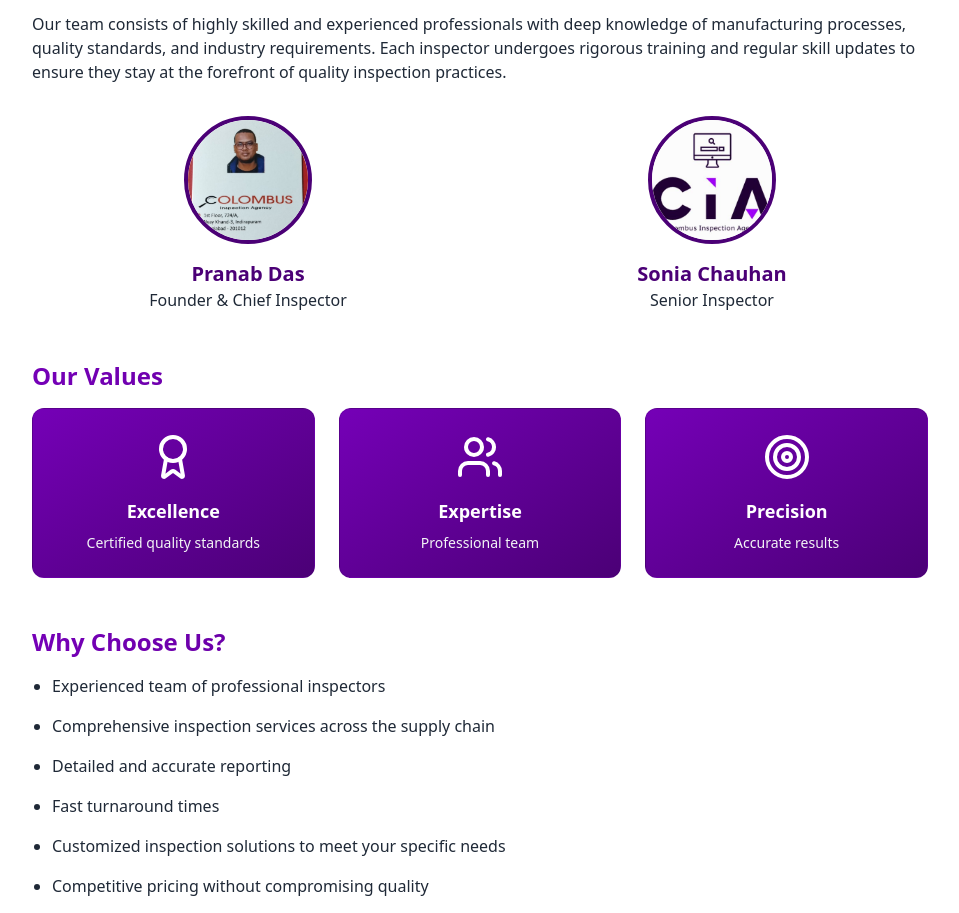
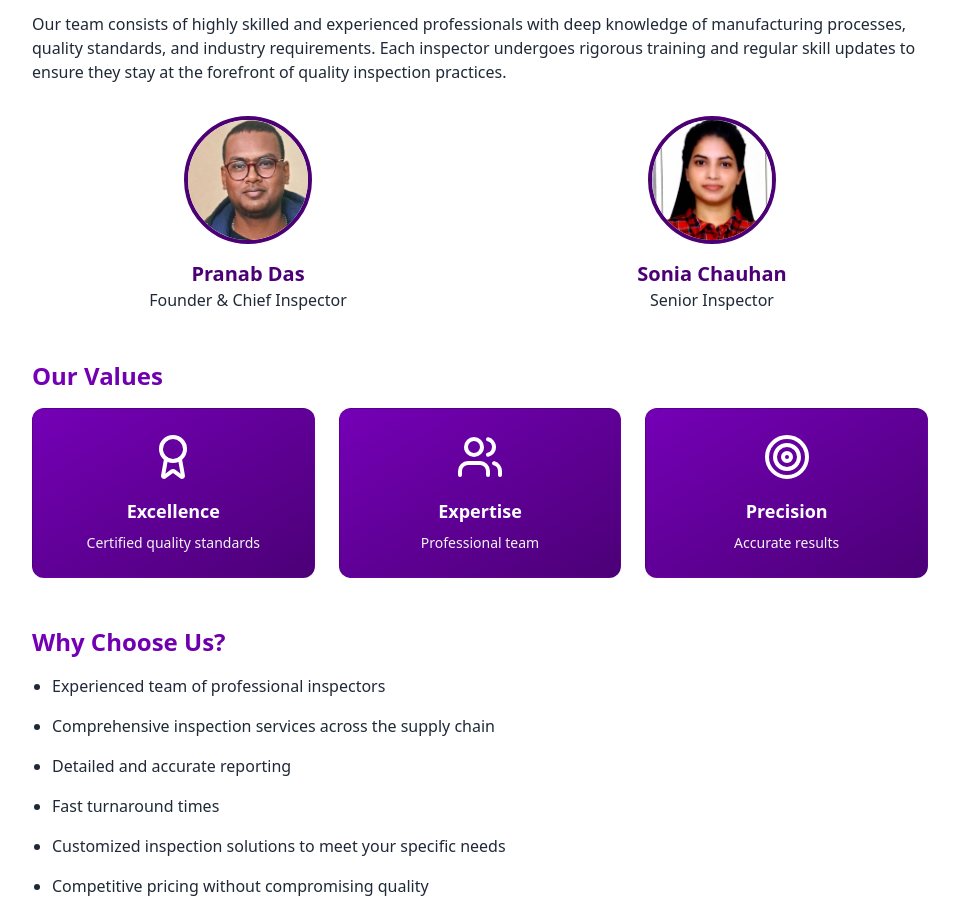
Before and after one commit to bharat284/inspo-request-form, a React (Vite) app: page /v3/about in a window 1280 px wide. Shown: the part 820-1733 px from the top of the page, without its empty margins (160-1119 px from the left). Built offline with nearby package versions, Linux system fonts and the light colour scheme.

Commit message:
Update About Us and Home page
Updated About Us and Home pages to include the photos and information for Sonia Chauhan and Pranab Das.

```diff
--- a/src/pages/AboutV3.tsx
+++ b/src/pages/AboutV3.tsx
@@ -1,3 +1,4 @@
+
 import { MainNavigationV3 } from "@/components/MainNavigationV3";
 import { FooterV3 } from "@/components/FooterV3";
 import { Button } from "@/components/ui/button";
@@ -55,7 +56,7 @@ const AboutV3 = () => {
                 <div className="grid grid-cols-1 md:grid-cols-2 gap-8 mt-8">
                   <div className="text-center">
                     <div className="mb-4 relative mx-auto w-32 h-32 rounded-full overflow-hidden border-4 border-cia-brightpurple">
-                      <img src="/lovable-uploads/a26b9068-59f9-45cd-bcc6-1a81126339d2.png" alt="Pranab Das" className="w-full h-full object-cover" />
+                      <img src="/lovable-uploads/eea219e9-195d-4045-97e4-0bcded71cbf0.png" alt="Pranab Das" className="w-full h-full object-cover" />
                     </div>
                     <h3 className="text-xl font-semibold text-cia-brightpurple">Pranab Das</h3>
                     <p className="text-gray-800">Founder & Chief Inspector</p>
@@ -63,7 +64,7 @@ const AboutV3 = () => {
 
                   <div className="text-center">
                     <div className="mb-4 relative mx-auto w-32 h-32 rounded-full overflow-hidden border-4 border-cia-brightpurple">
-                      <img src="/lovable-uploads/f34f2f5d-1ff9-4b22-96f5-c3ee4cfd6ba2.png" alt="Sonia Chauhan" className="w-full h-full object-cover" />
+                      <img src="/lovable-uploads/43d669df-acc1-46ce-88a5-52ec462ad81b.png" alt="Sonia Chauhan" className="w-full h-full object-cover" />
                     </div>
                     <h3 className="text-xl font-semibold text-cia-brightpurple">Sonia Chauhan</h3>
                     <p className="text-gray-800">Senior Inspector</p>
--- a/src/pages/Home.tsx
+++ b/src/pages/Home.tsx
@@ -1,4 +1,3 @@
-
 import { Button } from "@/components/ui/button";
 import { MainNavigation } from "@/components/MainNavigation";
 import { TestimonialCard } from "@/components/TestimonialCard";
@@ -70,19 +69,17 @@ const Home = () => {
             <div className="grid grid-cols-1 md:grid-cols-3 gap-8">
               <div className="text-center">
                 <div className="mb-4 relative mx-auto w-32 h-32 rounded-full overflow-hidden border-4 border-aileron-blue">
-                  <img src="/lovable-uploads/a26b9068-59f9-45cd-bcc6-1a81126339d2.png" alt="Pranab Das" className="w-full h-full object-cover" />
+                  <img src="/lovable-uploads/eea219e9-195d-4045-97e4-0bcded71cbf0.png" alt="Pranab Das" className="w-full h-full object-cover" />
                 </div>
                 <h3 className="text-xl font-semibold text-aileron-darkblue">Pranab Das</h3>
                 <p className="text-gray-600">Quality Inspection Specialist</p>
               </div>
               <div className="text-center">
-                <div className="mb-4 relative mx-auto w-32 h-32 rounded-full overflow-hidden border-4 border-aileron-blue bg-gray-100 flex items-center justify-center">
-                  <svg xmlns="http://www.w3.org/2000/svg" className="h-16 w-16 text-gray-400" fill="none" viewBox="0 0 24 24" stroke="currentColor">
-                    <path strokeLinecap="round" strokeLinejoin="round" strokeWidth={2} d="M16 7a4 4 0 11-8 0 4 4 0 018 0zM12 14a7 7 0 00-7 7h14a7 7 0 00-7-7z" />
-                  </svg>
+                <div className="mb-4 relative mx-auto w-32 h-32 rounded-full overflow-hidden border-4 border-aileron-blue">
+                  <img src="/lovable-uploads/43d669df-acc1-46ce-88a5-52ec462ad81b.png" alt="Sonia Chauhan" className="w-full h-full object-cover" />
                 </div>
-                <h3 className="text-xl font-semibold text-aileron-darkblue">Rajeev Kumar</h3>
-                <p className="text-gray-600">Garment Inspection Expert</p>
+                <h3 className="text-xl font-semibold text-aileron-darkblue">Sonia Chauhan</h3>
+                <p className="text-gray-600">Senior Inspector</p>
               </div>
               <div className="text-center">
                 <div className="mb-4 relative mx-auto w-32 h-32 rounded-full overflow-hidden border-4 border-aileron-blue bg-gray-100 flex items-center justify-center">
```
Also changed, not shown: public/lovable-uploads/43d669df-acc1-46ce-88a5-52ec462ad81b.png (added), public/lovable-uploads/eea219e9-195d-4045-97e4-0bcded71cbf0.png (added).
